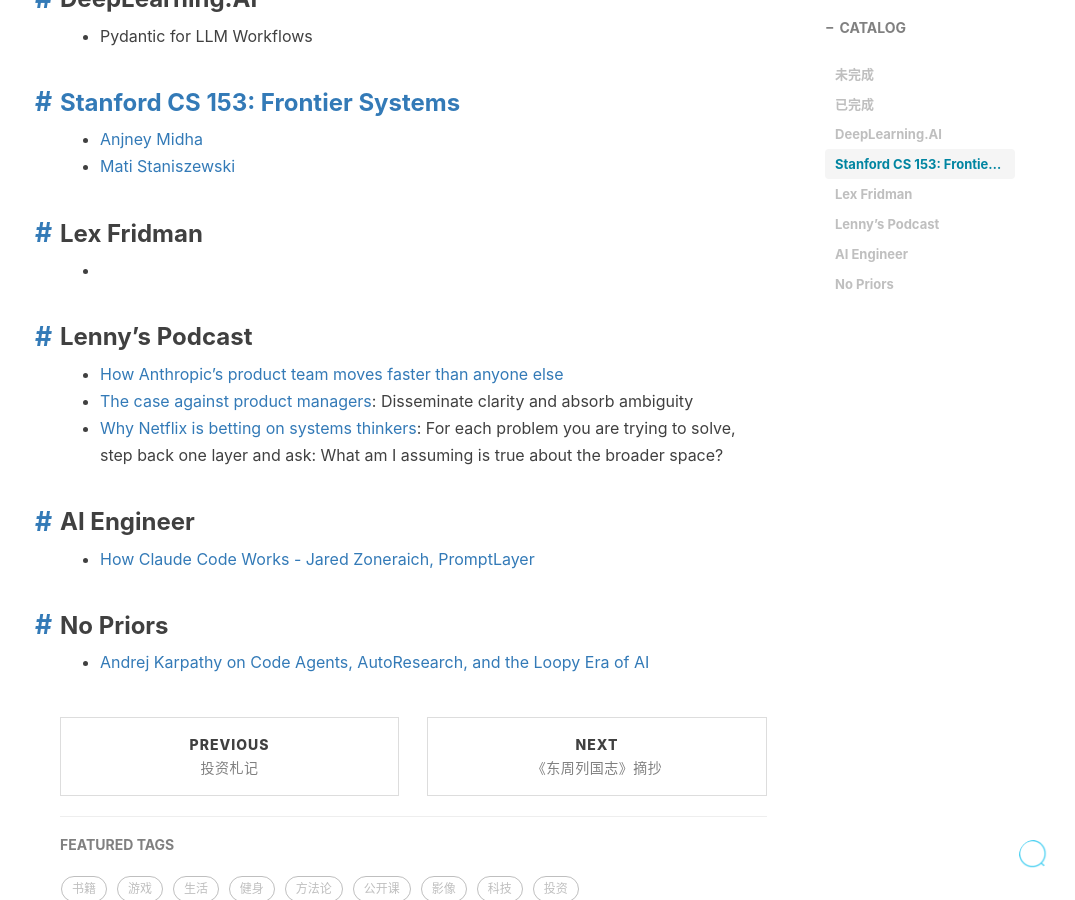
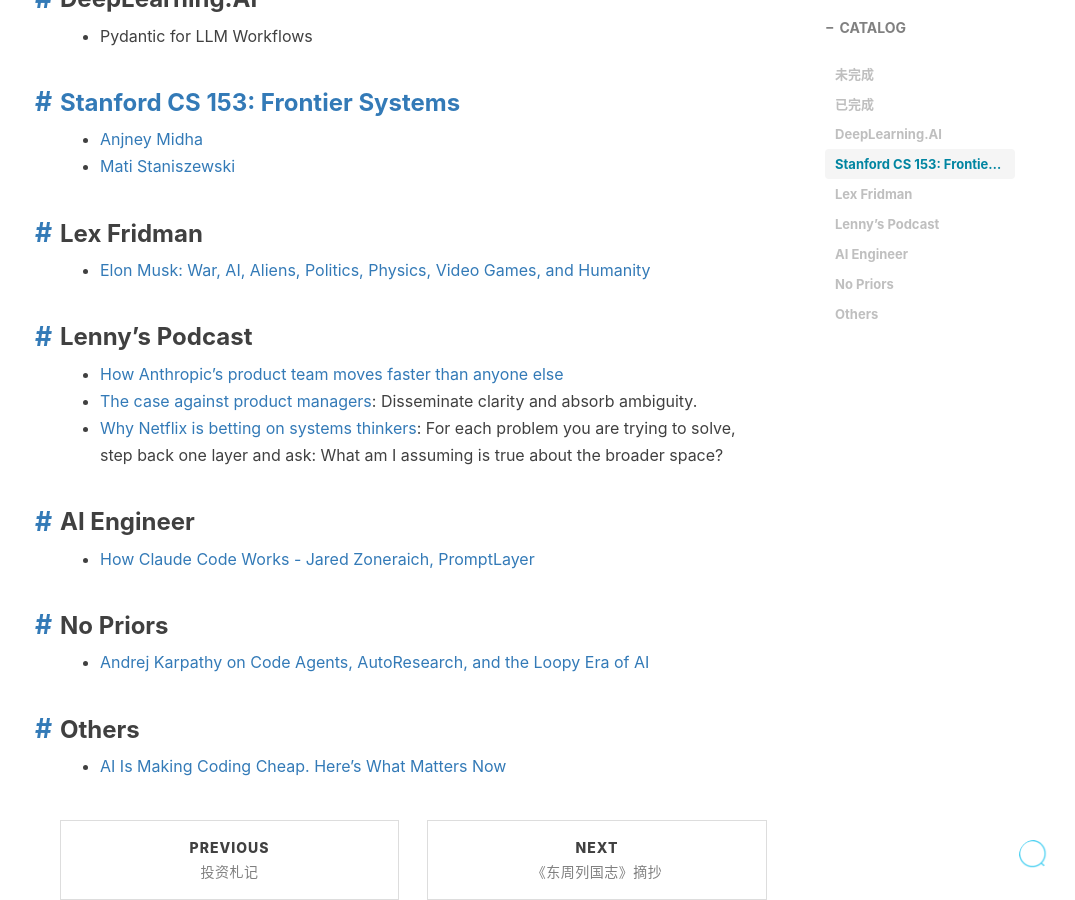
Before and after one commit to IosefLilianovichDros/IosefLilianovichDros.github.io, a Jekyll site: the page built from _posts/2025-08-31-llm-2025.md, in a window 1280 px wide and 900 px high, scrolled down 1174 px. Shown: the whole window, without its empty margins (205-1280 px from the left). Built offline with Jekyll 4.4.1, drawn with Linux system fonts in a browser that asks for light colours.

Commit message:
Update 2025-08-31-llm-2025.md

```diff
--- a/_posts/2025-08-31-llm-2025.md
+++ b/_posts/2025-08-31-llm-2025.md
@@ -36,11 +36,11 @@
 * [Mati Staniszewski](https://www.youtube.com/watch?v=TnL10oBZc6U)
 
 ### Lex Fridman
-*
+* [Elon Musk: War, AI, Aliens, Politics, Physics, Video Games, and Humanity](https://www.youtube.com/watch?v=JN3KPFbWCy8)
 
 ### Lenny's Podcast
 * [How Anthropic’s product team moves faster than anyone else](https://www.youtube.com/watch?v=PplmzlgE0kg)
-* [The case against product managers](https://www.youtube.com/watch?v=ruvis-VWg2s): Disseminate clarity and absorb ambiguity
+* [The case against product managers](https://www.youtube.com/watch?v=ruvis-VWg2s): Disseminate clarity and absorb ambiguity.
 * [Why Netflix is betting on systems thinkers](https://www.youtube.com/watch?v=t0GiTyz4syY): For each problem you are trying to solve, step back one layer and ask: What am I assuming is true about the broader space?
 
 ### AI Engineer
@@ -48,3 +48,6 @@
 
 ### No Priors
 * [Andrej Karpathy on Code Agents, AutoResearch, and the Loopy Era of AI](https://www.youtube.com/watch?v=kwSVtQ7dziU)
+
+### Others
+* [AI Is Making Coding Cheap. Here's What Matters Now](https://youtu.be/AVvDFsMUxf0)
```
